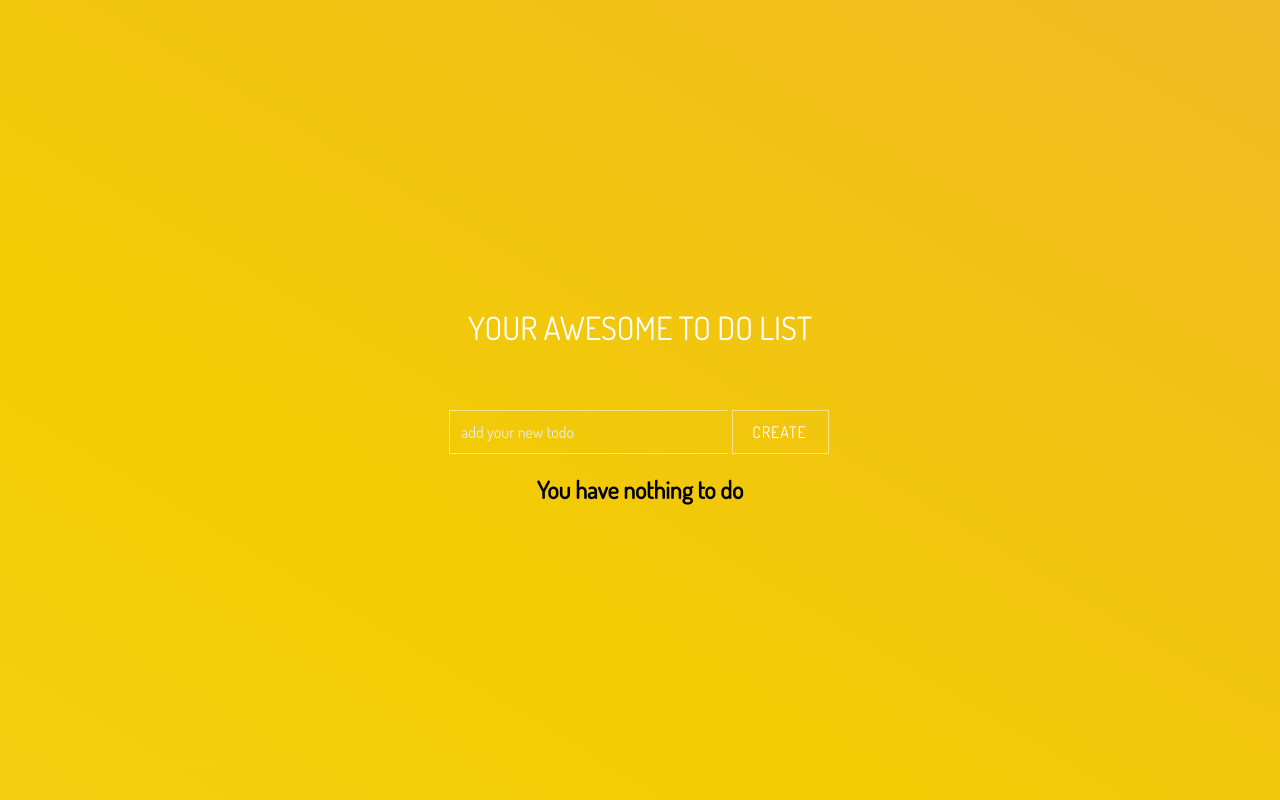
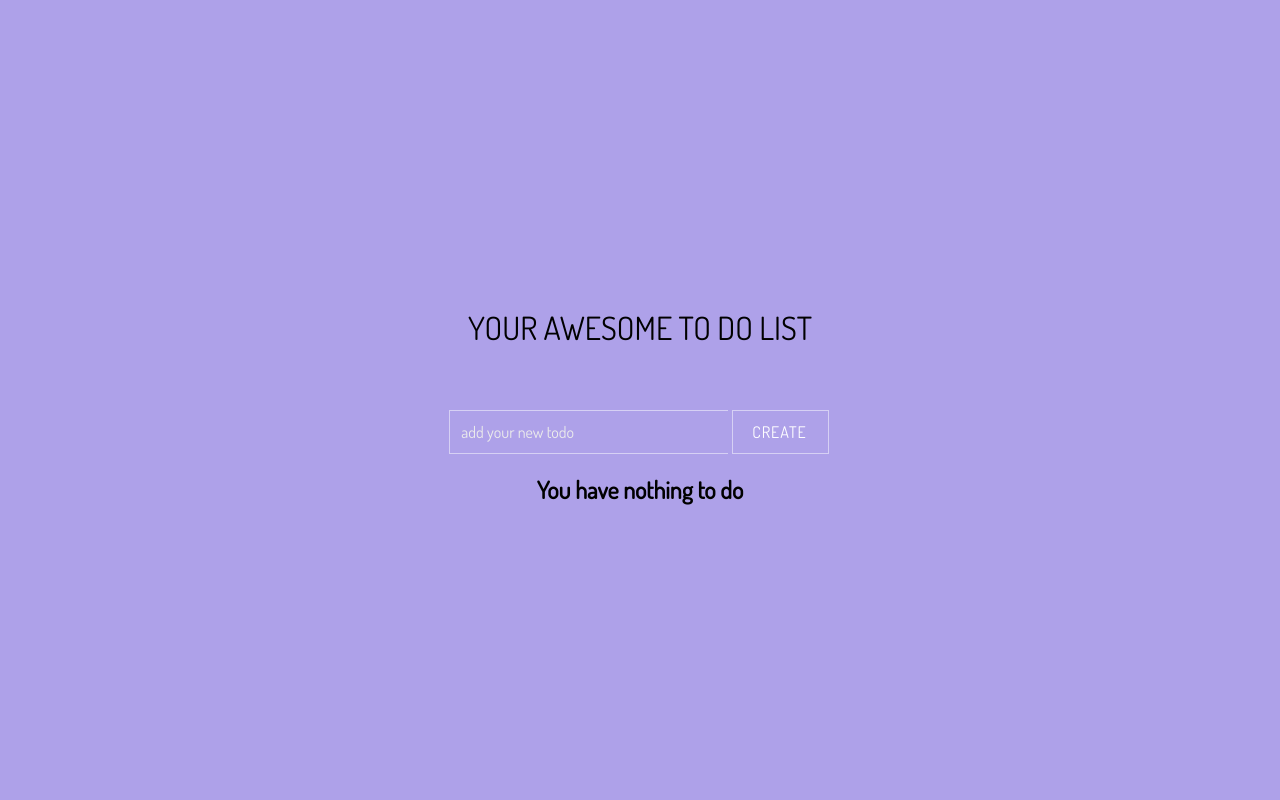
Before and after one commit to AlenaAlyona/todo_list, a React (Create React App) app: page / in a window 1280 px wide. Built offline with nearby package versions, Linux system fonts and the light colour scheme.

Commit message:
changed background

```diff
--- a/src/App.css
+++ b/src/App.css
@@ -1,3 +1,8 @@
+.mainTitle {
+  font-weight: 400;
+  font-size: 32px;
+}
+
 .background {
   height: 100vh;
   width: 100vw;
@@ -10,85 +15,100 @@
   align-items: center;
   justify-content: center;
   font-family: "Dosis", sans-serif;
-  background: linear-gradient(
-    211deg,
-    #ca392a,
-    #e32d1b,
-    #e85344,
-    #ec5b18,
-    #e86f37,
-    #f09165,
-    #f2cd03,
-    #f5dd58,
-    #f7e78e,
-    #308907,
-    #4ba123,
-    #77ac5f,
-    #58b5c5,
-    #78b8c3,
-    #a2c3c8,
-    #001aea,
-    #5060e3,
-    #a1a7df,
-    #5b0ae3,
-    #874ee6,
-    #b494ea
-  );
-  background-size: 4200% 4200%;
-
-  -webkit-animation: AnimationName 120s ease infinite;
-  -moz-animation: AnimationName 120s ease infinite;
-  -o-animation: AnimationName 120s ease infinite;
-  animation: AnimationName 120s ease infinite;
+  animation: colorchange 175s linear 1s infinite; /* animation-name followed by duration in seconds*/
+  -webkit-animation: colorchange 175s linear 0s infinite alternate; /* Chrome and Safari */
 }
 
-@-webkit-keyframes AnimationName {
+@keyframes colorchange {
   0% {
-    background-position: 49% 0%;
+    background: #9796f0;
+    color: black;
+  }
+  10% {
+    background: #e0b9db;
+    color: black;
+  }
+  20% {
+    background: #fff6b7;
+    color: black;
+  }
+  30% {
+    background: #f5a218;
+    color: black;
+  }
+  40% {
+    background: #f12711;
+    color: black;
   }
   50% {
-    background-position: 52% 100%;
+    background: #9be15d;
+    color: black;
+  }
+  60% {
+    background: #64b3f4;
+    color: black;
+  }
+  70% {
+    background: #2d69f6;
+    color: black;
+  }
+  80% {
+    background: #7c6efd;
+    color: black;
+  }
+  90% {
+    background: #e9dcfa;
+    color: black;
   }
   100% {
-    background-position: 49% 0%;
-  }
-}
-@-moz-keyframes AnimationName {
-  0% {
-    background-position: 49% 0%;
-  }
-  50% {
-    background-position: 52% 100%;
-  }
-  100% {
-    background-position: 49% 0%;
-  }
-}
-@-o-keyframes AnimationName {
-  0% {
-    background-position: 49% 0%;
-  }
-  50% {
-    background-position: 52% 100%;
-  }
-  100% {
-    background-position: 49% 0%;
-  }
-}
-@keyframes AnimationName {
-  0% {
-    background-position: 49% 0%;
-  }
-  50% {
-    background-position: 52% 100%;
-  }
-  100% {
-    background-position: 49% 0%;
+    background: #fb8387;
+    color: black;
   }
 }
 
-.mainTitle {
-  font-weight: 400;
-  font-size: 32px;
-  color: white;
+@-webkit-keyframes colorchange /* Safari and Chrome */ {
+  0% {
+    background: #9796f0;
+    color: black;
+  }
+  10% {
+    background: #e0b9db;
+    color: black;
+  }
+  20% {
+    background: #f5a218;
+    color: black;
+  }
+  30% {
+    background: #f8677c;
+    color: black;
+  }
+  40% {
+    background: #f12711;
+    color: black;
+  }
+  50% {
+    background: #9be15d;
+    color: black;
+  }
+  60% {
+    background: #64b3f4;
+    color: black;
+  }
+  70% {
+    background: #2d69f6;
+    color: black;
+  }
+  80% {
+    background: #7c6efd;
+    color: black;
+  }
+  90% {
+    background: #e9dcfa;
+    color: black;
+  }
+  100% {
+    background: #fb8387;
+    color: black;
+  }
 }
```
Also changed, not shown: src/references.md (+0 -4 lines).
